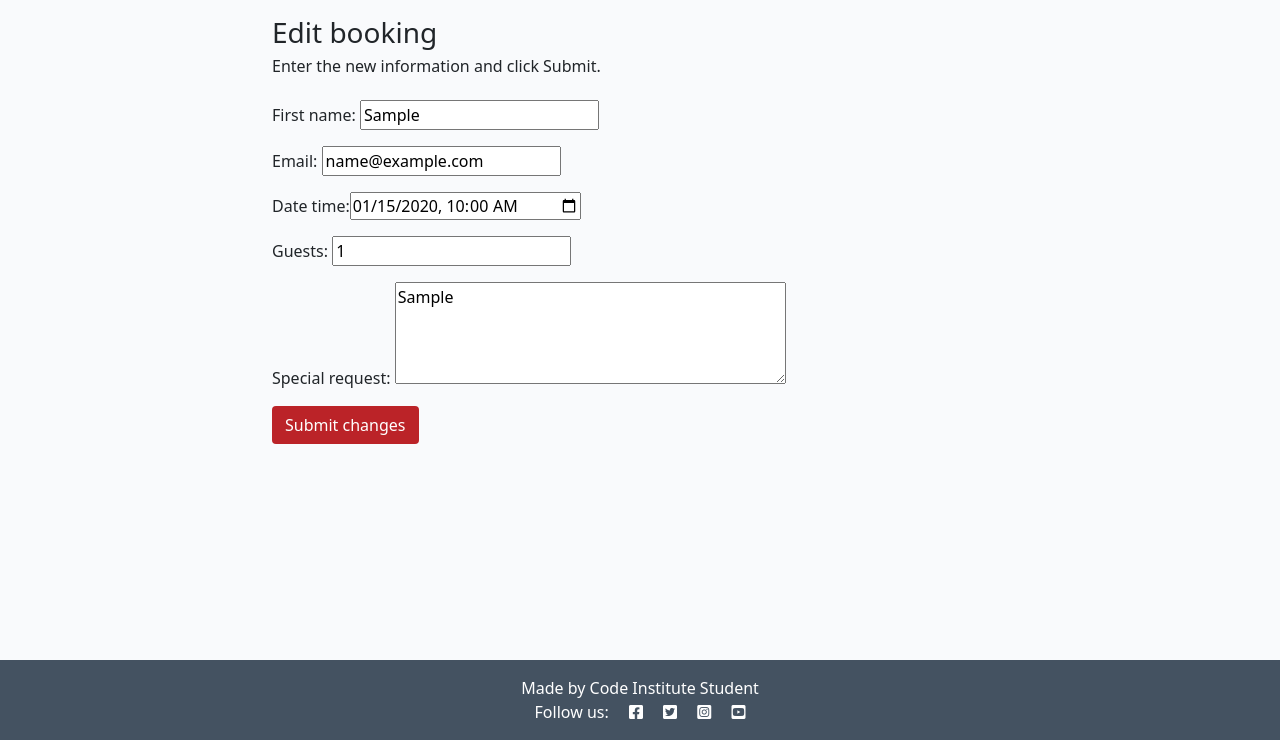
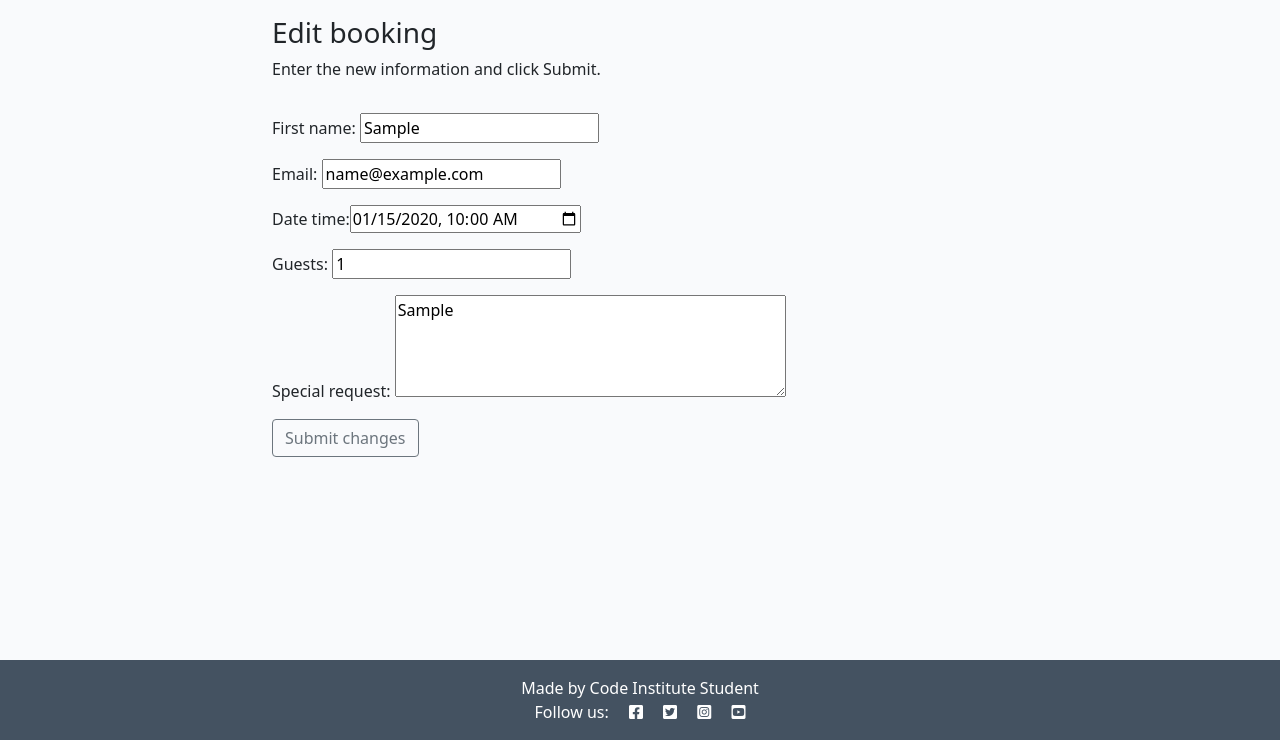
Before and after one commit to robinozer/portfolio4, a Django app: page /booking/1/edit/ in a window 1280 px wide. Shown: the part 60-800 px from the top of the page. Run offline with Django 3.2, Linux system fonts and the light colour scheme; a user stored in the database is signed in; tables that the repository leaves empty hold one stand-in row (values such as "Sample post").

Commit message:
add validation to edit form, change button, add bugs and future features to readme

```diff
--- a/bookingapp/views.py
+++ b/bookingapp/views.py
@@ -30,23 +30,7 @@ class BookingCreateView(LoginRequiredMixin, CreateView):
     def form_valid(self, form):
         form.instance.user = self.request.user
         response = super().form_valid(form)
-        # if bookings:
-        #    form.add_error('date_time', 'A booking already exists for this date and time.')
-        #    return form_invalid(form)
         return response
-
-
-"""def clean_guests(self):
-        guests = self.cleaned_data.get('guests')
-        if guests < 1 or guests > 8:
-            raise forms.ValidationError("Please enter a number between 1 and 8 for the number of guests.")
-        return guests
-            def form_invalid(self, form):
-        print(form.errors)
-        return super().form_invalid(form)
-    def find_booking(self, form):
-        return Booking.objects.filter(user=self.request.user, date_time=form['date_time'])
-    """
 
 
 # Update an existing booking
@@ -66,13 +50,6 @@ class BookingUpdateView(LoginRequiredMixin, UpdateView):
     def form_valid(self, form):
         form.instance.user = self.request.user
         response = super().form_valid(form)
-        # currDateTime = datetime.strptime(form['date_time']).date()
-        # currDateTime = datetime.date(form['date_time'])
-        # myBookings = Booking.objects.filter(user=self.request.user)
-        # doubleBookings = myBookings.object.filter(date_time=currDateTime)
-#       if bookings and bookings.id != self.kwargs.get('pk'):
-#           form.error.append('A booking already exists for this date and time.')
-#           return form_invalid(form)
         return response
 
     def find_booking(self, form):
--- a/templates/booking_edit.html
+++ b/templates/booking_edit.html
@@ -8,7 +8,7 @@
   <div class="row">
     <div class="col-md-8 mt-3 offset-md-2">
       <h3>Edit booking</h3>
-      <h6>Enter the new information and click Submit.</h6>
+      <p>Enter the new information and click Submit.</p>
     </div>
   </div>
   <div class="row">
@@ -49,7 +49,14 @@
 
         <p><label for="id_special_request">Special request:</label> <textarea name="special_request" cols="40" rows="4"
             id="id_special_request">{{ booking.special_request }}</textarea></p>
-        <button class="btn btn-signup right" type="submit">Submit changes</button>
+            {% if form.special_request.errors %}
+            <div class="alert alert-danger">
+              {% for error in form.special_request.errors %}
+              <p>{{ error }}</p>
+              {% endfor %}
+            </div>
+            {% endif %}
+        <button class="btn btn-outline-secondary" type="submit">Submit changes</button>
       </form>
     </div>
   </div>
--- a/templates/booking_form.html
+++ b/templates/booking_form.html
@@ -71,7 +71,7 @@
         </div>
         {% endif %}
 
-        <button class="btn btn-signup right" type="submit">Make a booking</button>
+        <button class="btn btn-outline-secondary" type="submit">Make a booking</button>
       </form>
     </div>
   </div>
```
Also changed, not shown: README.md.
